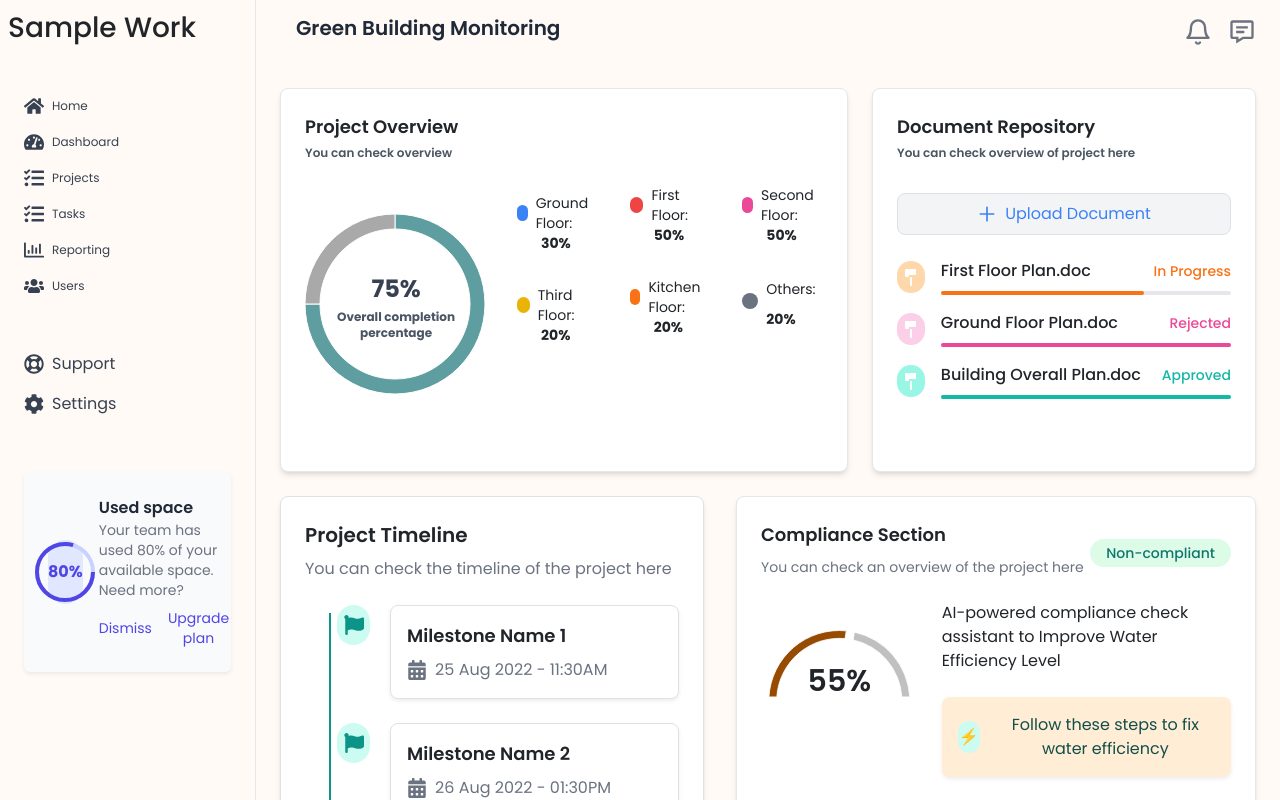
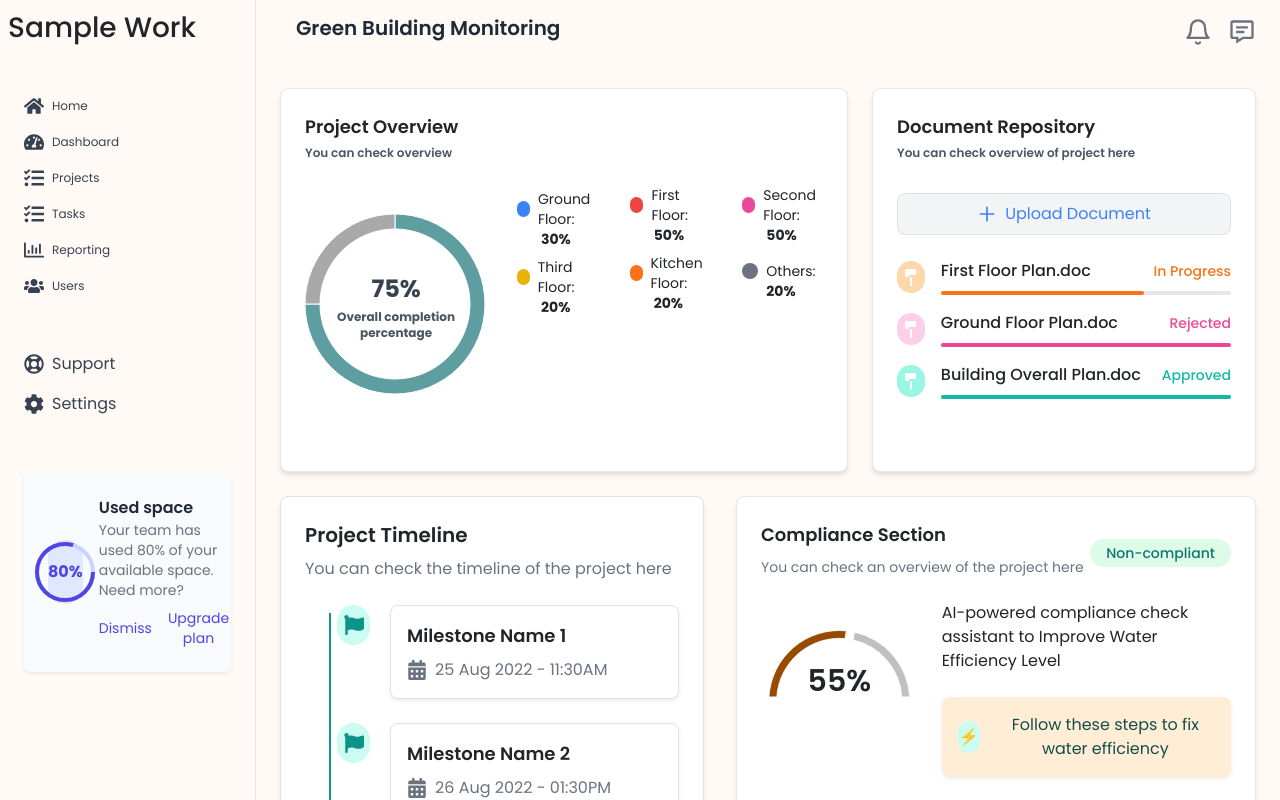
Before and after one commit to HeyAryan27/Project, a React (Vite) app: page / in a window 1280 px wide. Shown: the top 800 px of the page. Built offline with nearby package versions, Linux system fonts and the light colour scheme.

Commit message:
legends changes

```diff
--- a/src/components/Project.jsx
+++ b/src/components/Project.jsx
@@ -60,41 +60,46 @@ const MyTeams = () => {
 
         <div className="mt-8 lg:mt-0 grid grid-cols-1 lg:grid-cols-3 lg:w-auto lg:h-full lg:justify-between">
           <ul className="text-sm space-y-4 sm:space-y-6 lg:space-y-8">
-            <li className="flex items-center">
-              <span className="w-4 h-4 rounded-full bg-blue-500 mr-2"></span>
+            <li className="flex items-center -mt-1">
+              <span className="w-5 h-4 rounded-full bg-blue-500 mr-2"></span>
               Ground Floor:
+
             </li>
             <b className="ml-6">{data.attendance.details.InOffice}%</b>
-            <li className="flex items-center">
+            <li className="flex items-center mt-2">
               <span className="w-4 h-4 rounded-full bg-yellow-500 mr-2"></span>
               Third Floor:
-            </li>
-            <b className="ml-6">{data.attendance.details.Halfday}%</b>
+
+            </li> <b className="ml-6 ">{data.attendance.details.Halfday}%</b>
+
           </ul>
 
           <ul className="text-sm space-y-4 sm:space-y-6 lg:space-y-8 lg:-mt-2">
             <li className="flex items-center">
               <span className="w-4 h-4 rounded-full bg-red-500 mr-2"></span>
               First Floor:
+
             </li>
             <b className="ml-6">{data.attendance.details.Workfromhome}%</b>
-            <li className="flex items-center">
-              <span className="w-4 h-4 rounded-full bg-orange-500 mr-2"></span>
+            <li className="flex items-center mt-2">
+              <span className="w-5 h-4 rounded-full bg-orange-500 mr-2"></span>
               Kitchen Floor:
+
             </li>
             <b className="ml-6">{data.attendance.details.Onleave}%</b>
           </ul>
 
           <ul className="text-sm space-y-2 lg:space-y-4 lg:-mt-2">
             <li className="flex items-center">
-              <span className="w-4 h-4 rounded-full bg-pink-500 mr-2"></span>
+              <span className="w-5 h-4 rounded-full bg-pink-500 mr-2"></span>
               Second Floor:
+
             </li>
             <b className="ml-6">{data.attendance.details.Workfromhome}%</b>
+            <li className="flex items-center mt-8 lg:mt-8">
+              <span className="w-4 h-4 rounded-full bg-gray-500 mr-2 "></span>
+              Others:
 
-            <li className="flex items-center mt-4 lg:mt-8">
-              <span className="w-4 h-4 rounded-full bg-gray-500 mr-2 mt-4"></span>
-              Others:
             </li>
             <b className="ml-6">{data.attendance.details.Onleave}%</b>
           </ul>
```
